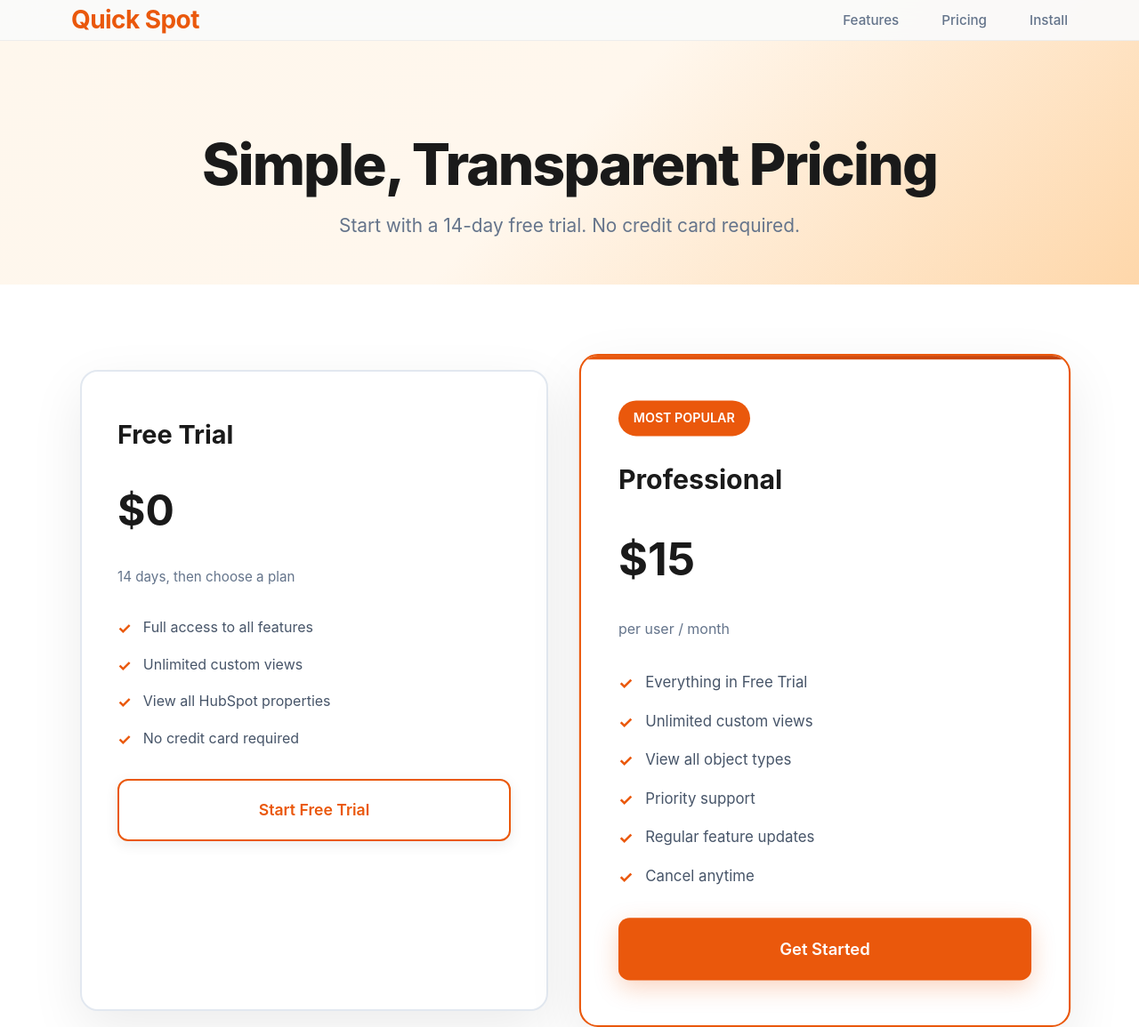
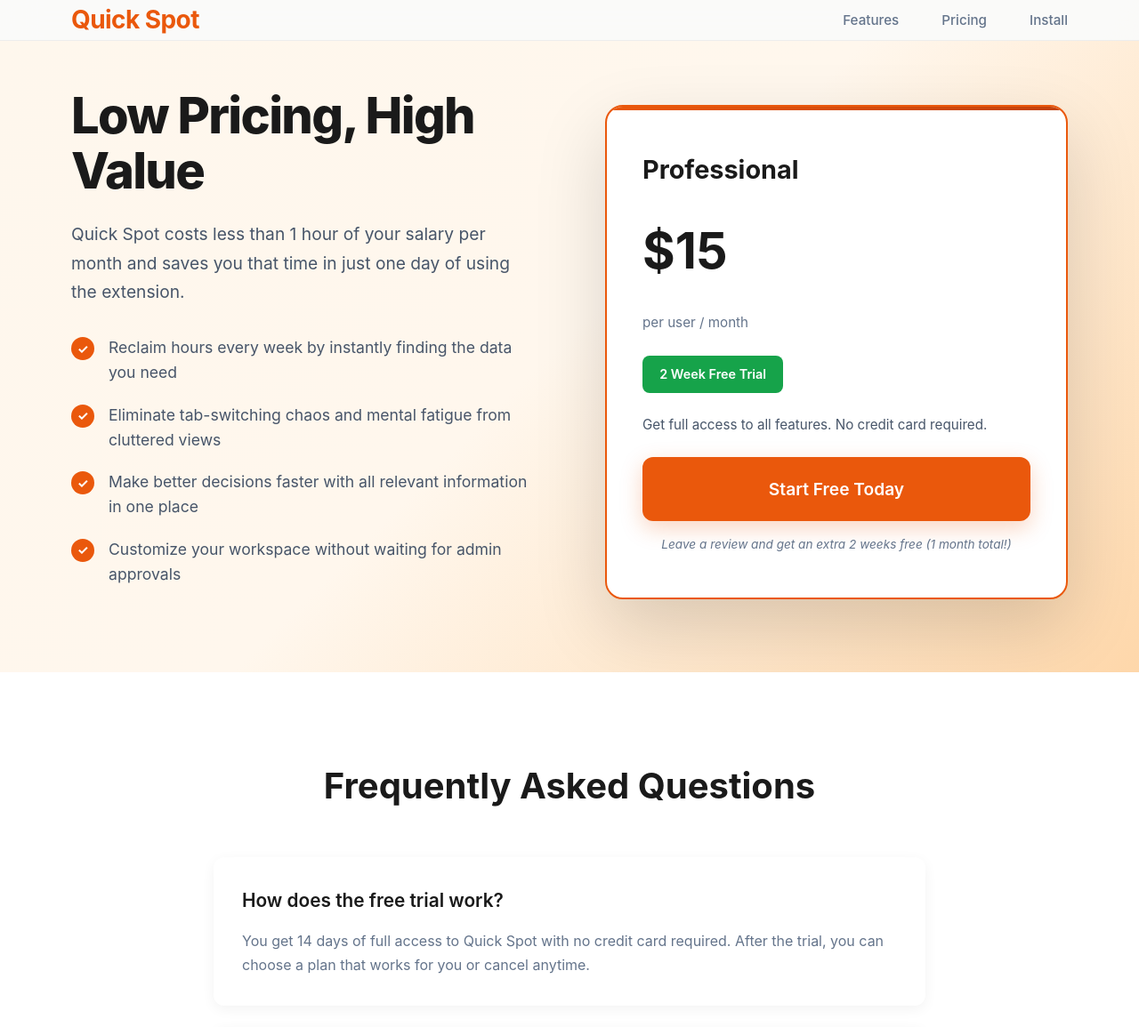
Before and after one commit to CBryant9/redirectpage-quickspot, a website: page pricing.html in a window 1280 px wide. Shown: the top 1155 px of the page at 89% size. Drawn offline with Linux system fonts and the light colour scheme.

Commit message:
edited pricing page

```diff
--- a/pricing.html
+++ b/pricing.html
@@ -87,69 +87,81 @@
 
         /* Pricing Hero */
         .pricing-hero {
-            min-height: 40vh;
+            min-height: 90vh;
             background: linear-gradient(135deg, #fef7ed 0%, #fff7ed 50%, #fed7aa 100%);
             display: flex;
             align-items: center;
             position: relative;
             overflow: hidden;
             padding-top: 100px;
+            padding-bottom: 4rem;
         }
 
-        .pricing-hero h1 {
-            font-size: clamp(2.5rem, 5vw, 4rem);
+        .pricing-hero-content {
+            display: grid;
+            grid-template-columns: 1fr 1fr;
+            gap: 5rem;
+            align-items: center;
+        }
+
+        .pricing-hero-left h1 {
+            font-size: clamp(2.5rem, 5vw, 3.5rem);
             font-weight: 800;
-            margin-bottom: 1rem;
+            margin-bottom: 1.5rem;
             line-height: 1.1;
             letter-spacing: -0.03em;
             color: #1a1a1a;
-            text-align: center;
         }
 
-        .pricing-hero-subtitle {
-            font-size: 1.3rem;
-            color: #64748b;
-            text-align: center;
-            max-width: 600px;
-            margin: 0 auto;
+        .pricing-hero-left p {
+            font-size: 1.2rem;
+            color: #475569;
+            line-height: 1.7;
+            margin-bottom: 2rem;
         }
 
-        /* Pricing Section */
-        .pricing-section {
-            padding: 6rem 0;
-            background: white;
+        .hero-benefits {
+            list-style: none;
+            margin: 2rem 0;
         }
 
-        .pricing-grid {
-            display: grid;
-            grid-template-columns: repeat(auto-fit, minmax(350px, 1fr));
-            gap: 3rem;
-            max-width: 1100px;
-            margin: 0 auto;
+        .hero-benefits li {
+            display: flex;
+            align-items: flex-start;
+            margin-bottom: 1.2rem;
+            font-size: 1.1rem;
+            color: #475569;
+            line-height: 1.6;
         }
 
-        .pricing-card {
+        .hero-benefits li::before {
+            content: '✓';
+            background: #ea580c;
+            color: white;
+            border-radius: 50%;
+            width: 26px;
+            height: 26px;
+            display: flex;
+            align-items: center;
+            justify-content: center;
+            margin-right: 1rem;
+            font-weight: bold;
+            font-size: 0.9rem;
+            flex-shrink: 0;
+            margin-top: 2px;
+        }
+
+        .hero-pricing-card {
             background: white;
             padding: 3rem 2.5rem;
             border-radius: 20px;
-            box-shadow: 0 20px 60px rgba(0, 0, 0, 0.08);
-            border: 2px solid #e2e8f0;
+            box-shadow: 0 30px 80px rgba(0, 0, 0, 0.15);
+            border: 2px solid #ea580c;
             position: relative;
             overflow: hidden;
-            transition: all 0.3s ease;
         }
 
-        .pricing-card:hover {
-            transform: translateY(-8px);
-            box-shadow: 0 30px 80px rgba(0, 0, 0, 0.12);
-        }
-
-        .pricing-card.featured {
-            border: 2px solid #ea580c;
-            transform: scale(1.05);
-        }
-
-        .pricing-card.featured::before {
+        .hero-pricing-card::before {
             content: '';
             position: absolute;
             top: 0;
@@ -159,99 +171,72 @@
             background: linear-gradient(90deg, #ea580c, #c2410c);
         }
 
-        .pricing-badge {
-            background: #ea580c;
-            color: white;
-            padding: 0.5rem 1rem;
-            border-radius: 50px;
-            font-size: 0.85rem;
-            font-weight: 600;
-            margin-bottom: 1.5rem;
-            display: inline-block;
-        }
-
-        .pricing-card h3 {
+        .hero-pricing-card h3 {
             font-size: 1.8rem;
             font-weight: 700;
             margin-bottom: 1rem;
             color: #1a1a1a;
         }
 
-        .price {
-            font-size: 3rem;
+        .hero-price {
+            font-size: 3.5rem;
             font-weight: bold;
             margin: 1.5rem 0;
             color: #1a1a1a;
         }
 
-        .price-note {
+        .hero-price-note {
             color: #64748b;
-            margin-bottom: 2rem;
+            margin-bottom: 1.5rem;
             font-size: 0.95rem;
         }
 
-        .pricing-features {
-            list-style: none;
-            margin: 2rem 0;
-            text-align: left;
+        .trial-badge {
+            background: #16a34a;
+            color: white;
+            padding: 0.6rem 1.2rem;
+            border-radius: 8px;
+            font-size: 0.9rem;
+            font-weight: 600;
+            margin-bottom: 1.5rem;
+            display: inline-block;
         }
 
-        .pricing-features li {
-            margin-bottom: 1rem;
-            padding-left: 1.8rem;
-            position: relative;
-            color: #475569;
-            line-height: 1.6;
-        }
-
-        .pricing-features li::before {
-            content: '✓';
-            position: absolute;
-            left: 0;
-            color: #ea580c;
-            font-weight: bold;
-            font-size: 1.1rem;
-        }
-
-        .cta-button {
+        .hero-cta {
             display: block;
             width: 100%;
             background: #ea580c;
             color: white;
-            padding: 1.2rem 2rem;
-            font-size: 1.1rem;
+            padding: 1.3rem 2rem;
+            font-size: 1.2rem;
             font-weight: 600;
             text-decoration: none;
             border-radius: 12px;
             transition: all 0.3s ease;
             box-shadow: 0 8px 25px rgba(234, 88, 12, 0.25);
             text-align: center;
-            margin-top: 2rem;
+            margin-top: 1.5rem;
         }
 
-        .cta-button:hover {
+        .hero-cta:hover {
             background: #c2410c;
             transform: translateY(-2px);
             box-shadow: 0 12px 35px rgba(234, 88, 12, 0.35);
         }
 
-        .cta-button.secondary {
-            background: white;
-            color: #ea580c;
-            border: 2px solid #ea580c;
-            box-shadow: 0 4px 15px rgba(0, 0, 0, 0.08);
+        .review-note {
+            font-size: 0.85rem;
+            color: #64748b;
+            text-align: center;
+            margin-top: 1rem;
+            font-style: italic;
         }
 
-        .cta-button.secondary:hover {
-            background: #fef7ed;
-            transform: translateY(-2px);
-            box-shadow: 0 8px 25px rgba(0, 0, 0, 0.12);
-        }
 
         /* FAQ Section */
         .faq-section {
             padding: 6rem 0;
-            background: linear-gradient(135deg, #fef7ed 0%, #fff7ed 100%);
+            background: white;
         }
 
         .faq-section h2 {
@@ -337,21 +322,36 @@
         }
 
         /* Responsive Design */
+        @media (max-width: 1024px) {
+            .pricing-hero-content {
+                grid-template-columns: 1fr;
+                gap: 3rem;
+            }
+        }
+
         @media (max-width: 768px) {
             .nav-links {
                 display: none;
             }
 
-            .pricing-grid {
-                grid-template-columns: 1fr;
+            .container {
+                padding: 0 20px;
             }
 
-            .pricing-card.featured {
-                transform: scale(1);
+            .pricing-hero-left h1 {
+                font-size: 2rem;
             }
 
-            .container {
-                padding: 0 20px;
+            .pricing-hero-left p {
+                font-size: 1rem;
+            }
+
+            .hero-benefits li {
+                font-size: 1rem;
+            }
+
+            .hero-price {
+                font-size: 3rem;
             }
         }
     </style>
@@ -372,62 +372,33 @@
     <!-- Pricing Hero -->
     <section class="pricing-hero">
         <div class="container">
-            <h1>Simple, Transparent Pricing</h1>
-            <p class="pricing-hero-subtitle">
-                Start with a 14-day free trial. No credit card required.
-            </p>
-        </div>
-    </section>
-
-    <!-- Pricing Section -->
-    <section class="pricing-section">
-        <div class="container">
-            <div class="pricing-grid">
-                <!-- Free Plan -->
-                <div class="pricing-card">
-                    <h3>Free Trial</h3>
-                    <div class="price">$0</div>
-                    <p class="price-note">14 days, then choose a plan</p>
-                    <ul class="pricing-features">
-                        <li>Full access to all features</li>
-                        <li>Unlimited custom views</li>
-                        <li>View all HubSpot properties</li>
-                        <li>No credit card required</li>
+            <div class="pricing-hero-content">
+                <div class="pricing-hero-left">
+                    <h1>Low Pricing, High Value</h1>
+                    <p>
+                        Quick Spot costs less than 1 hour of your salary per month and saves you that time in just one day of using the extension.
+                    </p>
+                    <ul class="hero-benefits">
+                        <li>Reclaim hours every week by instantly finding the data you need</li>
+                        <li>Eliminate tab-switching chaos and mental fatigue from cluttered views</li>
+                        <li>Make better decisions faster with all relevant information in one place</li>
+                        <li>Customize your workspace without waiting for admin approvals</li>
                     </ul>
-                    <a href="#install" class="cta-button secondary">Start Free Trial</a>
                 </div>
-
-                <!-- Pro Plan -->
-                <div class="pricing-card featured">
-                    <span class="pricing-badge">MOST POPULAR</span>
-                    <h3>Professional</h3>
-                    <div class="price">$15</div>
-                    <p class="price-note">per user / month</p>
-                    <ul class="pricing-features">
-                        <li>Everything in Free Trial</li>
-                        <li>Unlimited custom views</li>
-                        <li>View all object types</li>
-                        <li>Priority support</li>
-                        <li>Regular feature updates</li>
-                        <li>Cancel anytime</li>
-                    </ul>
-                    <a href="#install" class="cta-button">Get Started</a>
-                </div>
-
-                <!-- Enterprise Plan -->
-                <div class="pricing-card">
-                    <h3>Team</h3>
-                    <div class="price">$12</div>
-                    <p class="price-note">per user / month (min 5 users)</p>
-                    <ul class="pricing-features">
-                        <li>Everything in Professional</li>
-                        <li>Team view templates</li>
-                        <li>Bulk user management</li>
-                        <li>Dedicated support</li>
-                        <li>Custom onboarding</li>
-                        <li>Volume discounts available</li>
-                    </ul>
-                    <a href="mailto:quickspot.help@gmail.com" class="cta-button secondary">Contact Sales</a>
+                <div class="pricing-hero-right">
+                    <div class="hero-pricing-card">
+                        <h3>Professional</h3>
+                        <div class="hero-price">$15</div>
+                        <p class="hero-price-note">per user / month</p>
+                        <div class="trial-badge">2 Week Free Trial</div>
+                        <p style="color: #475569; font-size: 0.95rem; margin-bottom: 1rem;">
+                            Get full access to all features. No credit card required.
+                        </p>
+                        <a href="https://chrome.google.com/webstore" class="hero-cta">Start Free Today</a>
+                        <p class="review-note">
+                            Leave a review and get an extra 2 weeks free (1 month total!)
+                        </p>
+                    </div>
                 </div>
             </div>
         </div>
```
Also changed, not shown: home.html (+72 -0 lines).
